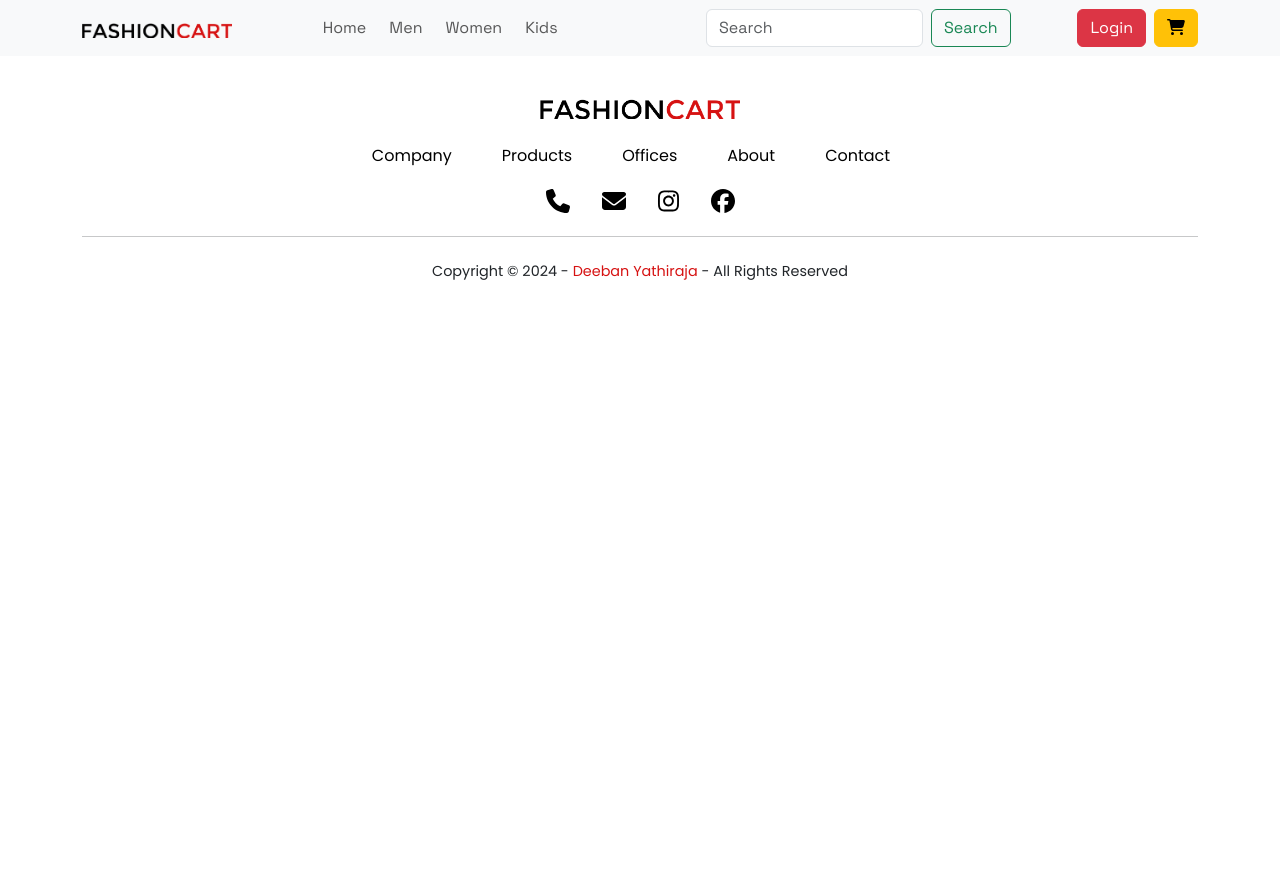
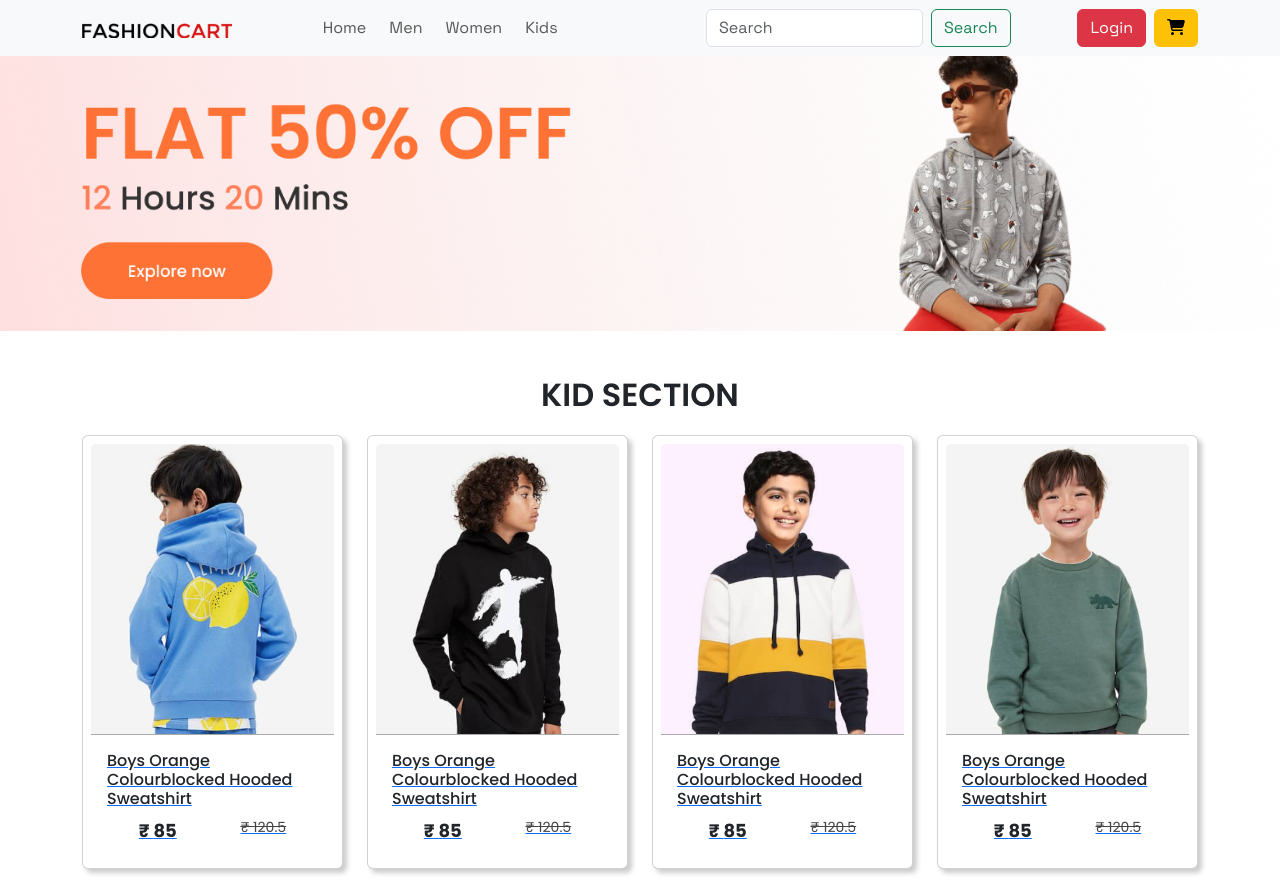
Before and after one commit to deepan-2002/react-ecommerce, a React (Create React App) app: page /kid in a window 1280 px wide. Shown: the top 891 px of the page. Before the commit the page ends 800 px from the top, so only its background shows below. Built offline with nearby package versions, Linux system fonts and the light colour scheme.

Commit message:
Modified Code

```diff
--- a/src/App.css
+++ b/src/App.css
@@ -1,4 +1,8 @@
 @import url('https://fonts.googleapis.com/css2?family=Poppins:ital,wght@0,100;0,200;0,300;0,400;0,500;0,600;0,700;0,800;0,900;1,100;1,200;1,300;1,400;1,500;1,600;1,700;1,800;1,900&family=Space+Grotesk:wght@300..700&display=swap');
+
+:root{
+    --primary: #D61212;
+}
 
 *{
     margin: 0;
--- a/src/App.js
+++ b/src/App.js
@@ -21,7 +21,7 @@ function App() {
           <Route path='/login' element={<Login />} />
           <Route path='/men' element={<Categories banner={men_banner} category='men'/>}/>
           <Route path='/women' element={<Categories banner={women_banner} category='women'/>}/>
-          <Route path='/kids' element={<Categories banner={kids_banner} category='kid'/>}/>
+          <Route path='/kid' element={<Categories banner={kids_banner} category='kid'/>}/>
           <Route path='/product' element={<Product/>}>
             <Route path=':productId' element={<Product/>}/>
           </Route>
--- a/src/components/Breadcrumbs/Breadcrumbs.js
+++ b/src/components/Breadcrumbs/Breadcrumbs.js
@@ -8,7 +8,7 @@ const Breadcrumbs = (props) => {
     <Container>
     <Breadcrumb>
       <Breadcrumb.Item href="/">Home</Breadcrumb.Item>
-      <Breadcrumb.Item href={product.category}>
+      <Breadcrumb.Item href={`/${product.category}`}>
         {product.category}
       </Breadcrumb.Item>
       <Breadcrumb.Item active>
--- a/src/components/Footer/Footer.css
+++ b/src/components/Footer/Footer.css
@@ -1,13 +1,17 @@
 .footer-list{
     display: flex;
+    flex-wrap: wrap;
     list-style: none;
     justify-content: center;
 }
 
 .footer-list a{
     padding-right: 50px;
+    padding-bottom: 20px;
     text-decoration: none;
     color: black;
+    transition: color 0.2s ease-in-out;
+
 }
 
 .icon-container a {
@@ -18,7 +22,7 @@
 }
 
 .footer-list a:hover, .icon-container a:hover {
-    color: #D61212;
+    color: var(--primary);
 }
 
 .copyright {
--- a/src/components/Item/Item.css
+++ b/src/components/Item/Item.css
@@ -1,3 +1,11 @@
+.item-container{
+    transition: 500ms;
+}
+
+.item-container:hover{
+    background-color: #e0e0e0 !important;
+}
+
 .item-container .new-price{
     font-size: 18px;
     font-weight: bold;
--- a/src/components/Item/Item.js
+++ b/src/components/Item/Item.js
@@ -6,8 +6,8 @@ import { Link } from 'react-router-dom'
 const Item = (props) => {
     return (
         <>
-            <div className="col-6 col-md-4 col-lg-3 mb-4">
-                <Link to={`/product/${props.id}`}>
+            <div className="col-6 col-md-3 mb-4">
+                <Link to={`/product/${props.id}`} onClick={()=>window.scrollTo(0,0)}>
                     <Card style={{ boxShadow: '4px 4px 5px #ccc' }} className="item-container h-100 p-2">
                         <Card.Img variant="top" src={props.image} alt={props.name} />
                         <Card.Body style={{ borderTop: '1px solid #aaa' }}>
--- a/src/components/Menu/Menu.js
+++ b/src/components/Menu/Menu.js
@@ -24,7 +24,7 @@ function Menu() {
             <Nav.Link href="/">Home</Nav.Link>
             <Nav.Link href="/men">Men</Nav.Link>
             <Nav.Link href="/women">Women</Nav.Link>
-            <Nav.Link href="/kids">Kids</Nav.Link>
+            <Nav.Link href="/kid">Kids</Nav.Link>
           </Nav>
           <Form className="d-flex m-auto">
             <Form.Control
--- a/src/components/ProductDisplay/ProductDisplay.css
+++ b/src/components/ProductDisplay/ProductDisplay.css
@@ -8,3 +8,16 @@
     background-color: #fff;
     padding: 40px;
 }
+
+.product-details .old_price{
+    text-decoration: line-through;
+    font-size: 16px;
+    color: #4e4e4e;
+}
+
+.product-details .new_price{
+    color: var(--primary);
+    font-size: 24px;
+    font-weight: 600;
+    padding-right: 25px;
+}
--- a/src/components/ProductDisplay/ProductDisplay.js
+++ b/src/components/ProductDisplay/ProductDisplay.js
@@ -1,5 +1,6 @@
 import React from 'react'
 import './ProductDisplay.css'
+import { Button } from 'react-bootstrap'
 
 const ProductDisplay = (props) => {
     const { product } = props
@@ -13,8 +14,11 @@ const ProductDisplay = (props) => {
                         </div>
                         <div className="col-md-6 my-auto">
                             <h2>{product.name}</h2>
-                            <h4>₹ {product.old_price}</h4>
-                            <h5>₹ {product.new_price}</h5>
+                            <div className='d-flex'>
+                                <p className='new_price'>₹ {product.new_price}</p>
+                                <p className='old_price'>₹ {product.old_price}</p>
+                            </div>
+                            <Button variant='danger'>Add to Cart</Button>
                         </div>
                     </div>
                 </div>
```
